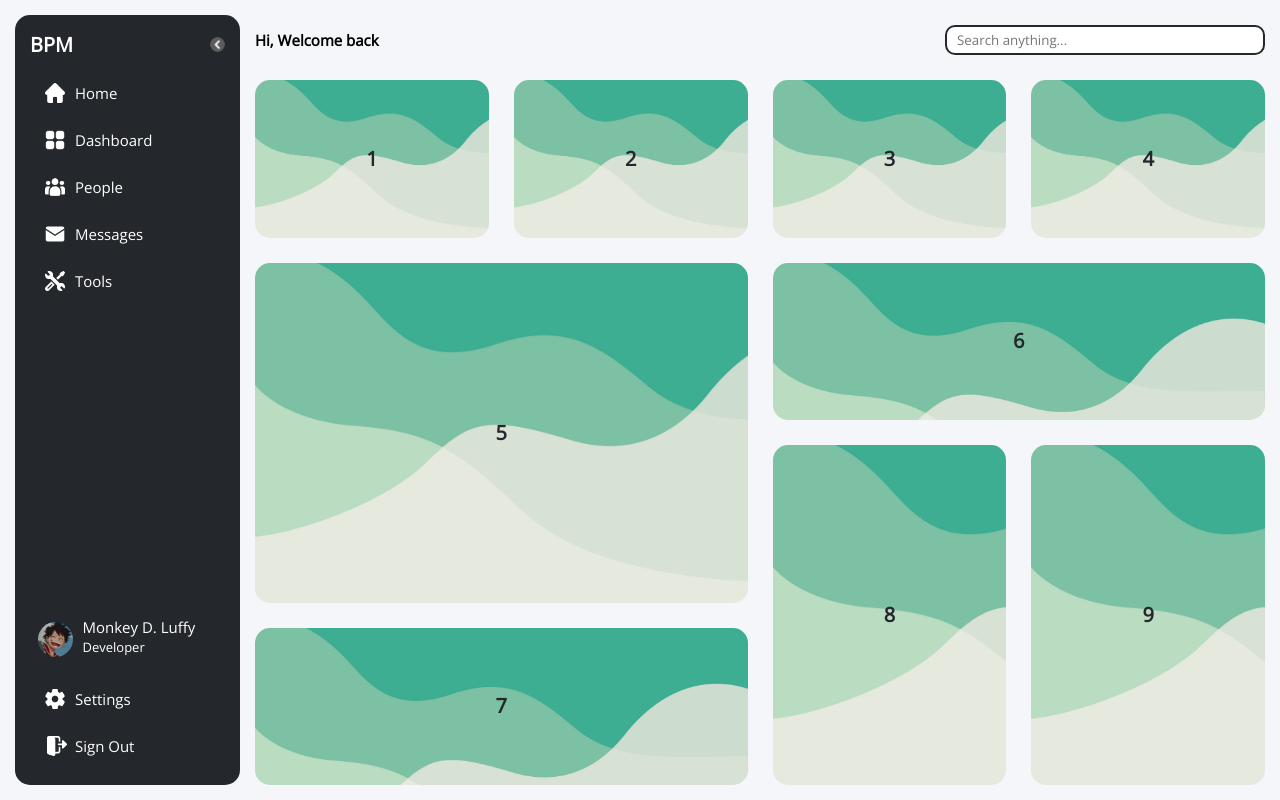
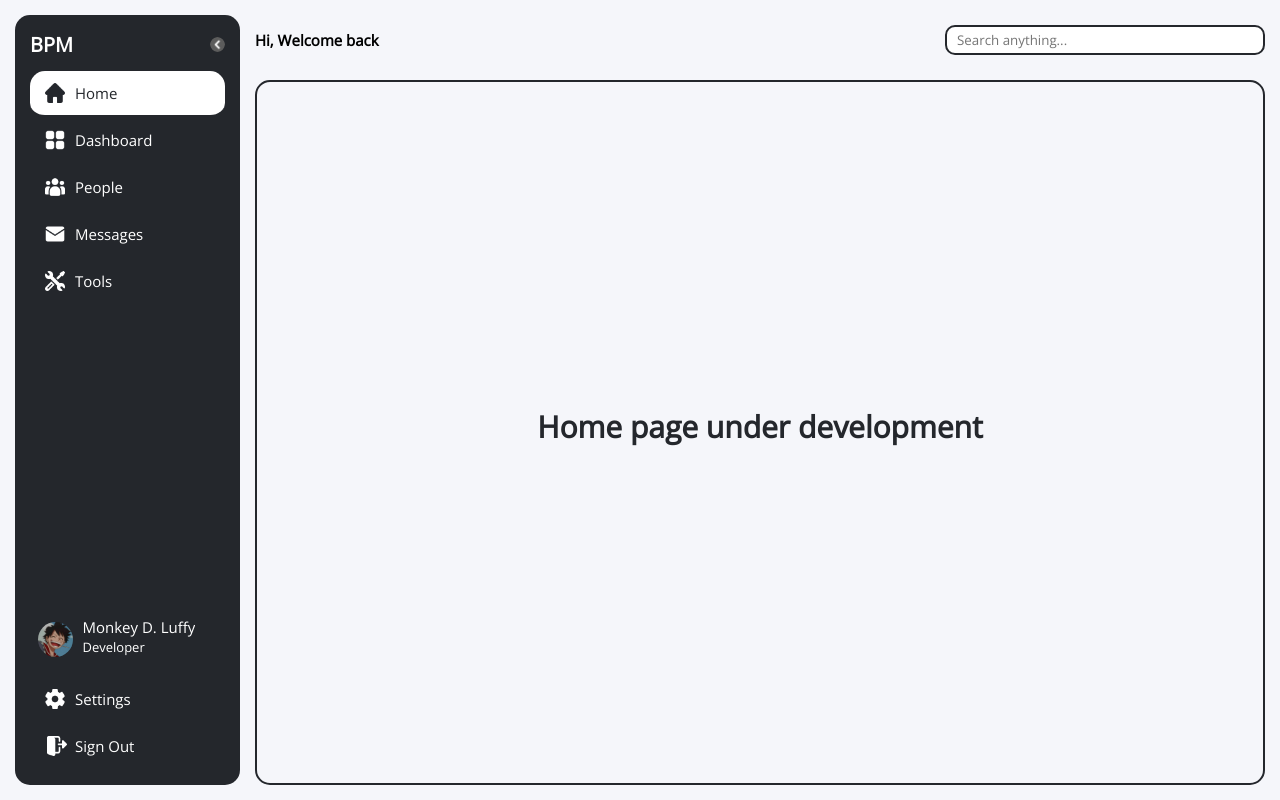
Before and after one commit to NazarYavor26/BPM-Clieant, an Angular app in the folder BPM-Client/: page / in a window 1280 px wide. Built offline with nearby package versions, Linux system fonts and the light colour scheme.

Commit message:
fixed sidebar active state

```diff
--- a/BPM-Client/src/app/app-routing.module.ts
+++ b/BPM-Client/src/app/app-routing.module.ts
@@ -11,9 +11,9 @@ import { MessagesComponent } from './project/components/messages/messages.compon
 import { PeopleComponent } from './project/components/people/people.component';
 
 const routes: Routes = [
-  { path:'', component:BpmLayoutComponent, children: [
-    { path: "", component:DashboardComponent},
-    { path: "home", component:HomeComponent},
+  { path:"", component:BpmLayoutComponent, children: [
+    { path: "", component:HomeComponent},
+    // { path: "home", component:HomeComponent},
     { path: "dashboard", component:DashboardComponent},
     { path: "people", component:PeopleComponent},
     { path: "messages", component:MessagesComponent},
--- a/BPM-Client/src/app/project/components/bpm-layout/bpm-layout.component.html
+++ b/BPM-Client/src/app/project/components/bpm-layout/bpm-layout.component.html
@@ -9,7 +9,7 @@
             <div class="top-sidebar-items">
                 <ul>
                     <li>
-                        <a routerLink="/home" routerLinkActive="active">
+                        <a routerLink="/" routerLinkActive="active" [routerLinkActiveOptions]="{exact: true}">
                             <span class="home-icon sidebar-icon"></span>
                             <span class="item">Home</span>
                         </a>
```
